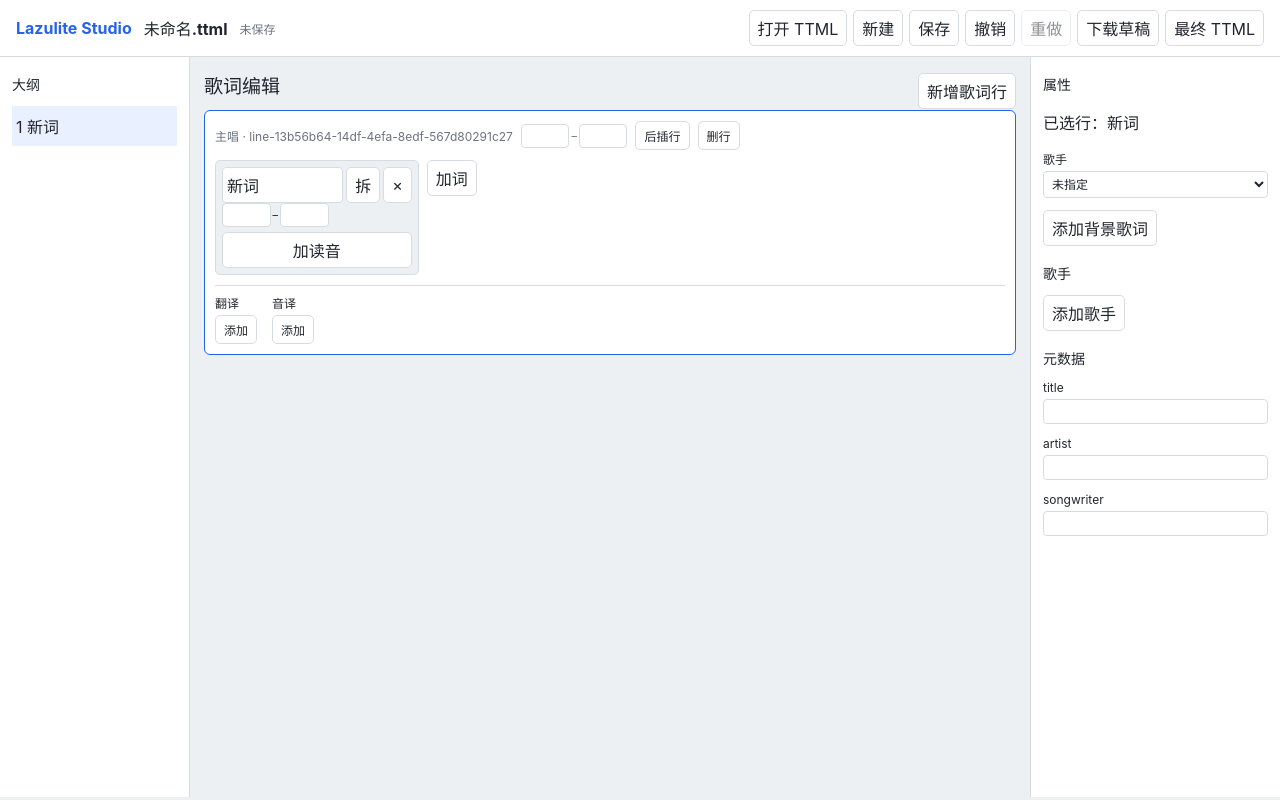
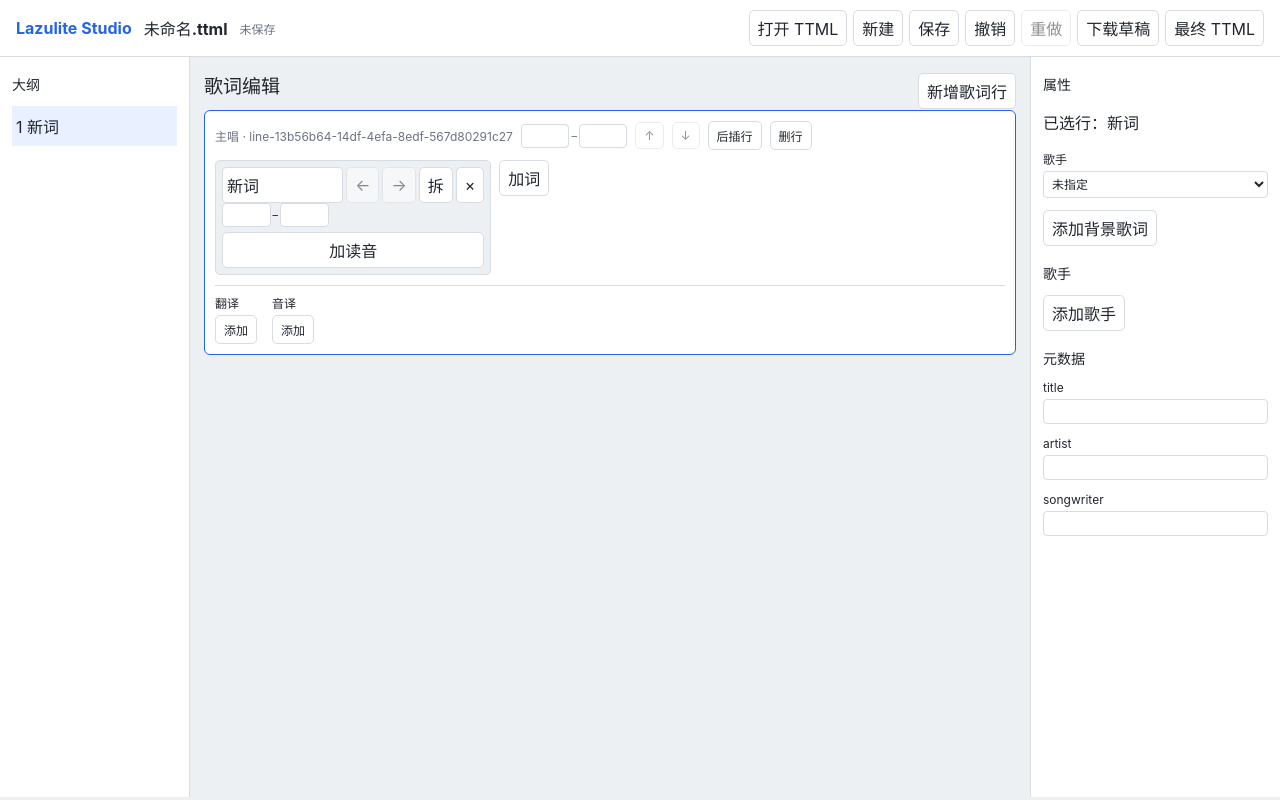
Before and after one commit to zet-wu/Lazulite-studio, a React (Vite) app in the folder frontend/: page /editor in a window 1280 px wide. Both pictures are taken after a click on the button "加词". Built offline with nearby package versions, Linux system fonts and the light colour scheme.

Commit message:
接入E2重排操作与编辑状态反馈

```diff
--- a/frontend/src/features/MediaTransport.tsx
+++ b/frontend/src/features/MediaTransport.tsx
@@ -24,6 +24,7 @@ type Props = {
   selectedLine?: { begin_us: number | null; end_us: number | null };
   asset: Asset | null;
   loopRange?: { begin_us: number; end_us: number };
+  onPosition?: (positionUs: number) => void;
 };
 
 export function MediaTransport({
@@ -31,6 +32,7 @@ export function MediaTransport({
   selectedLine,
   asset,
   loopRange,
+  onPosition,
 }: Props) {
   const audio = useRef<HTMLAudioElement>(null);
   const canvas = useRef<HTMLCanvasElement>(null);
@@ -115,8 +117,9 @@ export function MediaTransport({
       if (head.current)
         head.current.style.display =
           current >= start && current <= start + span ? "block" : "none";
+      onPosition?.(Math.round(current * 1_000_000));
     },
-    [duration, span, start],
+    [duration, onPosition, span, start],
   );
   const seekTo = useCallback(
     (raw: number) => {
--- a/frontend/src/features/Workspace.tsx
+++ b/frontend/src/features/Workspace.tsx
@@ -43,6 +43,7 @@ function ProjectEditor({ projectId, title, initialTtml, initialRevision, asset }
   const [jobResult, setJobResult] = useState<JobResult | null>(null);
   const [tab, setTab] = useState<'import' | 'tasks' | 'dictionary' | 'review'>('import');
   const [message, setMessage] = useState('');
+  const [playheadLineId, setPlayheadLineId] = useState<string | null>(null);
   const line: LyricLine | undefined = editor.document.lines.find((item) => item.id === selectedLineId) ?? editor.document.lines[0];
   useEffect(() => {
     const warn = (event: BeforeUnloadEvent) => {
@@ -78,8 +79,12 @@ function ProjectEditor({ projectId, title, initialTtml, initialRevision, asset }
   return <><EditorSurface title={title} document={editor.document} apply={(command) => { if (!editor.apply(command)) setMessage('保存冲突，请先处理'); }} undo={editor.undo} redo={editor.redo}
     canUndo={editor.canUndo} canRedo={editor.canRedo} dirty={editor.dirty} saving={editor.saving} error={message || editor.error}
     onSave={() => void editor.save()} onDraft={() => exportFile(true)} onFinal={() => exportFile(false)} auxiliary={auxiliary}
-    selectedLineId={selectedLineId} onSelectLine={(id) => { setSelectedLineId(id); setParams((current) => { current.set('line', id); return current; }, { replace: true }); }} />
+    selectedLineId={selectedLineId} playheadLineId={playheadLineId} onSelectLine={(id) => { setSelectedLineId(id); setParams((current) => { current.set('line', id); return current; }, { replace: true }); }} />
     {editor.recovery.available && <aside>发现本地草稿 <button onClick={() => void editor.restore().catch((error) => setMessage(error.message))}>恢复</button><button onClick={() => void editor.discardRecovery().catch((error) => setMessage(error.message))}>丢弃</button></aside>}
     {editor.conflict && <aside role="alert">服务器已有新版本，本地修改已保留。<button onClick={() => exportFile(true)}>下载本地草稿</button><button onClick={() => { if (window.confirm('重新加载服务器版本并清除本地检查点？')) void editor.discardRecovery().then(() => window.location.reload()); }}>重新加载服务器</button></aside>}
-    <MediaTransport projectId={projectId} selectedLine={line ? { begin_us: line.beginUs, end_us: line.endUs } : undefined} asset={asset} /></>;
+    <MediaTransport projectId={projectId} selectedLine={line ? { begin_us: line.beginUs, end_us: line.endUs } : undefined} asset={asset}
+      onPosition={(positionUs) => {
+        const active = editor.document.lines.find((item) => !item.backgroundOf && item.beginUs !== null && item.endUs !== null && item.beginUs <= positionUs && positionUs < item.endUs)?.id ?? null;
+        setPlayheadLineId((current) => current === active ? current : active);
+      }} /></>;
 }
--- a/frontend/src/features/editor/EditorSurface.tsx
+++ b/frontend/src/features/editor/EditorSurface.tsx
@@ -23,6 +23,7 @@ type Props = {
   onFinal: () => void;
   auxiliary?: ReactNode;
   selectedLineId?: string | null;
+  playheadLineId?: string | null;
   onSelectLine?: (id: string) => void;
 };
 
@@ -35,7 +36,7 @@ function parseSeconds(value: string): TimeUs {
   return number;
 }
 
-function DraftInput({ value, label, onCommit, onFocus, onSplit }: { value: string; label: string; onCommit: (value: string) => void; onFocus?: () => void; onSplit?: (at: number) => void }) {
+function DraftInput({ value, label, onCommit, onFocus, onSplit, onMove }: { value: string; label: string; onCommit: (value: string) => void; onFocus?: () => void; onSplit?: (at: number) => void; onMove?: (direction: -1 | 1) => void }) {
   const [draft, setDraft] = useState(value);
   const ref = useRef<HTMLInputElement>(null);
   const composing = useRef(false);
@@ -48,6 +49,7 @@ function DraftInput({ value, label, onCommit, onFocus, onSplit }: { value: strin
       if (event.key === 'Enter') ref.current?.blur();
       if (event.key === 'Escape') { setDraft(value); ref.current?.blur(); }
       if (event.key === 'F8' && onSplit) { event.preventDefault(); onSplit(ref.current?.selectionStart ?? 0); }
+      if (event.altKey && onMove && (event.key === 'ArrowLeft' || event.key === 'ArrowRight')) { event.preventDefault(); onMove(event.key === 'ArrowLeft' ? -1 : 1); }
     }} />;
 }
 
@@ -67,6 +69,7 @@ export function EditorSurface(props: Props) {
   const [selection, setSelection] = useState<{ lineId: string; wordId: string | null; rubyId: string | null } | null>(null);
   const [message, setMessage] = useState('');
   const selectedLine = document.lines.find((line) => line.id === (selection?.lineId ?? props.selectedLineId)) ?? document.lines[0];
+  const mainLines = document.lines.filter((line) => !line.backgroundOf);
   const select = (lineId: string, wordId: string | null = null, rubyId: string | null = null) => { setSelection({ lineId, wordId, rubyId }); props.onSelectLine?.(lineId); };
   const dispatch = (command: LyricCommand) => {
     try { apply(command); setMessage(''); }
@@ -76,11 +79,24 @@ export function EditorSurface(props: Props) {
     const items = line[kind].map((item, i) => i === index ? { ...item, text } : item);
     dispatch({ type: 'set-sublyrics', lineId: line.id, kind, items });
   };
-  const wordView = (line: LyricLine, word: LyricWord) => <div className={styles.word} key={word.id} data-word-id={word.id}>
+  const moveLine = (line: LyricLine, direction: -1 | 1) => {
+    const index = mainLines.findIndex((item) => item.id === line.id);
+    if (line.backgroundOf || index + direction < 0 || index + direction >= mainLines.length) return;
+    dispatch({ type: 'move-line', lineId: line.id, afterLineId: direction < 0 ? mainLines[index - 2]?.id ?? null : mainLines[index + 1].id });
+  };
+  const moveWord = (line: LyricLine, word: LyricWord, direction: -1 | 1) => {
+    const index = line.words.findIndex((item) => item.id === word.id);
+    if (index + direction < 0 || index + direction >= line.words.length) return;
+    dispatch({ type: 'move-word', lineId: line.id, wordId: word.id, toLineId: line.id, afterWordId: direction < 0 ? line.words[index - 2]?.id ?? null : line.words[index + 1].id });
+  };
+  const wordView = (line: LyricLine, word: LyricWord, index: number) => <div className={`${styles.word} ${selection?.wordId === word.id ? styles.selectedWord : ''}`} key={word.id} data-word-id={word.id}>
     <div className={styles.wordMain}>
       <DraftInput value={word.text} label={`词 ${word.text}`} onFocus={() => select(line.id, word.id)}
         onCommit={(text) => dispatch({ type: 'edit-word', lineId: line.id, wordId: word.id, text })}
-        onSplit={(at) => dispatch({ type: 'split-word', lineId: line.id, wordId: word.id, at: utf16ToCodePoint(word.text, at) })} />
+        onSplit={(at) => dispatch({ type: 'split-word', lineId: line.id, wordId: word.id, at: utf16ToCodePoint(word.text, at) })}
+        onMove={(direction) => moveWord(line, word, direction)} />
+      <button aria-label={`词前移 ${word.text}`} disabled={index === 0} onClick={() => moveWord(line, word, -1)}>←</button>
+      <button aria-label={`词后移 ${word.text}`} disabled={index === line.words.length - 1} onClick={() => moveWord(line, word, 1)}>→</button>
       <button aria-label={`拆分词 ${word.text}`} title="按光标位置拆分；输入中可按 F8" onClick={() => {
         const at = Math.floor(Array.from(word.text).length / 2);
         dispatch({ type: 'split-word', lineId: line.id, wordId: word.id, at });
@@ -88,7 +104,7 @@ export function EditorSurface(props: Props) {
       <button aria-label={`删除词 ${word.text}`} onClick={() => dispatch({ type: 'delete-word', lineId: line.id, wordId: word.id })}>×</button>
     </div>
     <TimePair begin={word.beginUs} end={word.endUs} label={`词 ${word.text}`} onCommit={(beginUs, endUs) => dispatch({ type: 'set-word-time', lineId: line.id, wordId: word.id, beginUs, endUs })} />
-    <div className={styles.rubies}>{word.rubyUnits.map((unit) => <div key={unit.id} className={styles.ruby}>
+    <div className={styles.rubies}>{word.rubyUnits.map((unit) => <div key={unit.id} className={`${styles.ruby} ${selection?.rubyId === unit.id ? styles.selectedRuby : ''}`}>
       <DraftInput value={unit.reading} label={`读音 ${word.text}`} onFocus={() => select(line.id, word.id, unit.id)}
         onCommit={(reading) => dispatch({ type: 'edit-ruby', lineId: line.id, wordId: word.id, rubyId: unit.id, reading })} />
       <button aria-label={`删除读音 ${unit.reading}`} onClick={() => dispatch({ type: 'delete-ruby', lineId: line.id, wordId: word.id, rubyId: unit.id })}>×</button>
@@ -102,10 +118,14 @@ export function EditorSurface(props: Props) {
     {(message || props.error) && <p role="alert" className={styles.error}>{message || props.error}</p>}
     <div className={styles.layout}><aside className={styles.outline}><h2>大纲</h2>{document.lines.map((line, index) => <button key={line.id} className={selectedLine?.id === line.id ? styles.selected : ''} onClick={() => select(line.id)}>{index + 1} {line.backgroundOf ? '↳ ' : ''}{lineText(line) || '空行'}</button>)}</aside>
       <main className={styles.canvas}><div className={styles.canvasHeader}><h1>歌词编辑</h1><button onClick={() => dispatch({ type: 'insert-line', afterLineId: document.lines.at(-1)?.id ?? null })}>新增歌词行</button></div>
-        {document.lines.map((line) => <section className={`${styles.line} ${selectedLine?.id === line.id ? styles.selectedLine : ''}`} key={line.id} data-line-id={line.id} onClick={() => { if (selection?.lineId !== line.id) select(line.id); }}>
+        {document.lines.map((line) => <section className={`${styles.line} ${selectedLine?.id === line.id ? styles.selectedLine : ''} ${props.playheadLineId === line.id ? styles.playheadLine : ''}`} key={line.id} data-line-id={line.id} tabIndex={0} aria-label={`歌词行 ${lineText(line) || '空行'}`} onClick={(event) => { if (!(event.target as Element).closest('[data-word-id]')) select(line.id); }} onKeyDown={(event) => {
+          if (event.target !== event.currentTarget || event.nativeEvent.isComposing || !event.altKey) return;
+          if (event.key === 'ArrowUp' || event.key === 'ArrowDown') { event.preventDefault(); moveLine(line, event.key === 'ArrowUp' ? -1 : 1); }
+        }}>
           <div className={styles.lineHeader}><span>{line.backgroundOf ? '背景' : '主唱'} · {line.id}</span><TimePair begin={line.beginUs} end={line.endUs} label={`行 ${line.id}`} onCommit={(beginUs, endUs) => dispatch({ type: 'set-line-time', lineId: line.id, beginUs, endUs })} />
-            <button onClick={() => dispatch({ type: 'insert-line', afterLineId: line.id })}>后插行</button><button onClick={() => dispatch({ type: 'delete-line', lineId: line.id })}>删行</button></div>
-          <div className={styles.words}>{line.words.map((word) => wordView(line, word))}<button onClick={() => dispatch({ type: 'insert-word', lineId: line.id, afterWordId: line.words.at(-1)?.id ?? null, word: createWord('新词') })}>加词</button></div>
+            {!line.backgroundOf && <><button aria-label={`行上移 ${lineText(line)}`} disabled={mainLines[0]?.id === line.id} onClick={() => moveLine(line, -1)}>↑</button><button aria-label={`行下移 ${lineText(line)}`} disabled={mainLines.at(-1)?.id === line.id} onClick={() => moveLine(line, 1)}>↓</button></>}
+            <button onClick={() => dispatch({ type: 'insert-line', afterLineId: line.backgroundOf ?? line.id })}>后插行</button><button onClick={() => dispatch({ type: 'delete-line', lineId: line.id })}>删行</button></div>
+          <div className={styles.words}>{line.words.map((word, index) => wordView(line, word, index))}<button onClick={() => dispatch({ type: 'insert-word', lineId: line.id, afterWordId: line.words.at(-1)?.id ?? null, word: createWord('新词') })}>加词</button></div>
           {!line.backgroundOf && <div className={styles.sublyrics}>{(['translations', 'romanizations'] as const).map((kind) => <div key={kind}><strong>{kind === 'translations' ? '翻译' : '音译'}</strong>{line[kind].map((item, index) => <div key={index}><DraftInput value={item.text} label={`${kind === 'translations' ? '翻译' : '音译'} ${index + 1}`} onCommit={(text) => sublyric(line, kind, index, text)} /><small>{item.language ?? '未指定语言'}</small></div>)}<button onClick={() => dispatch({ type: 'set-sublyrics', lineId: line.id, kind, items: [...line[kind], { language: null, text: '' }] })}>添加</button></div>)}</div>}
         </section>)}
       </main>
--- a/frontend/src/features/editor/semantic-editor.module.css
+++ b/frontend/src/features/editor/semantic-editor.module.css
@@ -17,13 +17,19 @@
 .canvasHeader h1 { margin: 0 0 12px; font-size: 19px; }
 .line { background: var(--panel); border: 1px solid var(--line); border-radius: 6px; padding: 10px; margin-bottom: 10px; }
 .selectedLine { border-color: var(--blue); }
+.playheadLine { box-shadow: inset 4px 0 #e19731; }
+.line:focus-visible { outline: 2px solid var(--blue); outline-offset: 2px; }
 .lineHeader { display: flex; flex-wrap: wrap; align-items: center; gap: 8px; font-size: 12px; color: var(--muted); }
 .words { display: flex; flex-wrap: wrap; gap: 8px; align-items: flex-start; padding: 10px 0; }
 .word { border: 1px solid var(--line); padding: 6px; border-radius: 5px; background: var(--canvas); }
+.selectedWord { border-color: var(--blue); background: var(--blue-soft); }
+.word:focus-within { outline: 2px solid var(--blue); outline-offset: 2px; }
 .wordMain { display: flex; gap: 3px; }
 .wordMain input { min-width: 4ch; width: 12ch; }
 .rubies { display: grid; gap: 3px; margin-top: 5px; }
 .ruby { display: flex; flex-wrap: wrap; align-items: center; gap: 3px; }
+.selectedRuby { background: #e9f6ef; border-radius: 4px; }
+.ruby:focus-within { outline: 2px solid #258457; outline-offset: 2px; }
 .ruby input { width: 8ch; }
 .times { display: inline-flex; gap: 2px; align-items: center; font-size: 11px; }
 .times input { width: 7ch; font-variant-numeric: tabular-nums; }
```
Also changed, not shown: 2 other files (tests, documents, lock files or other folders).
